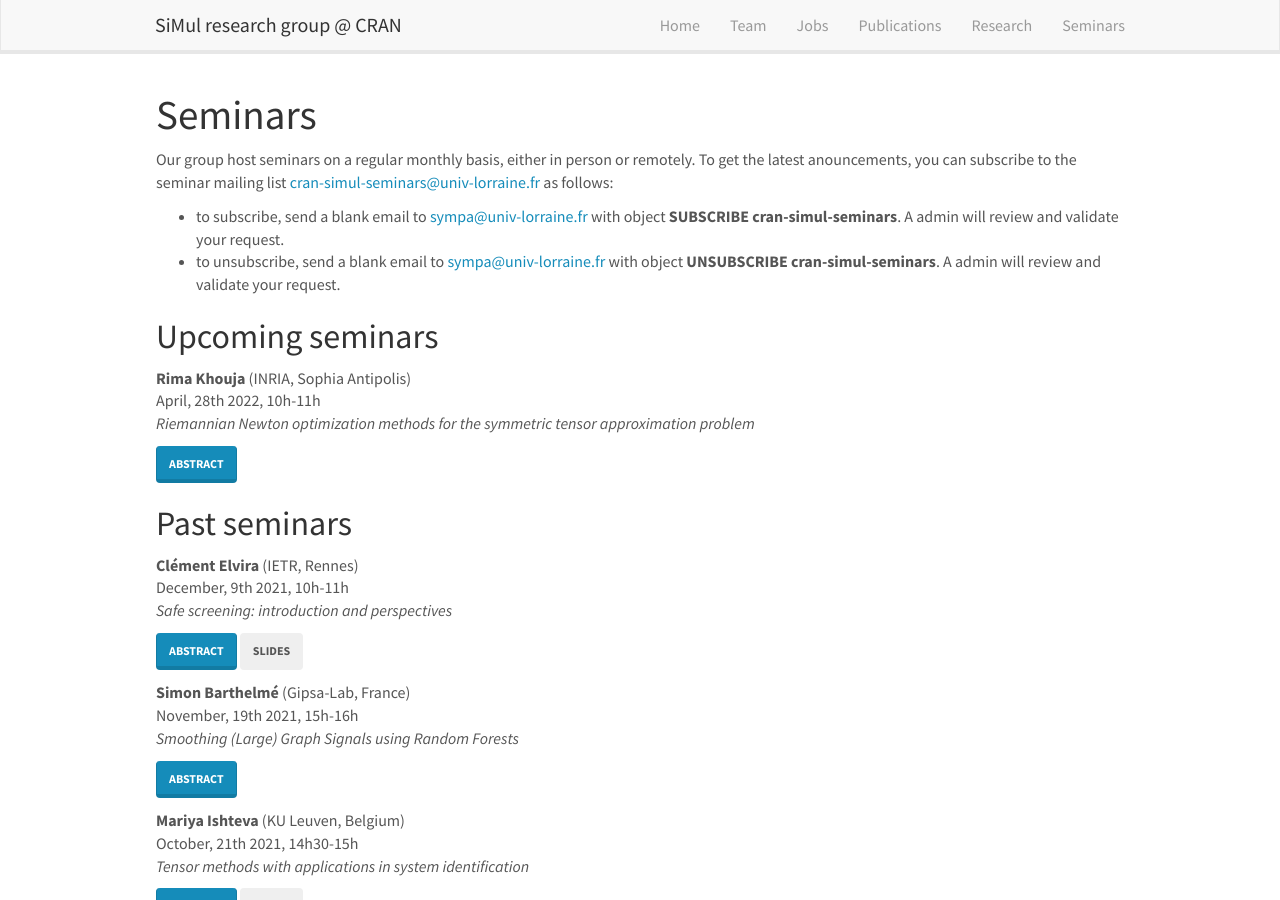
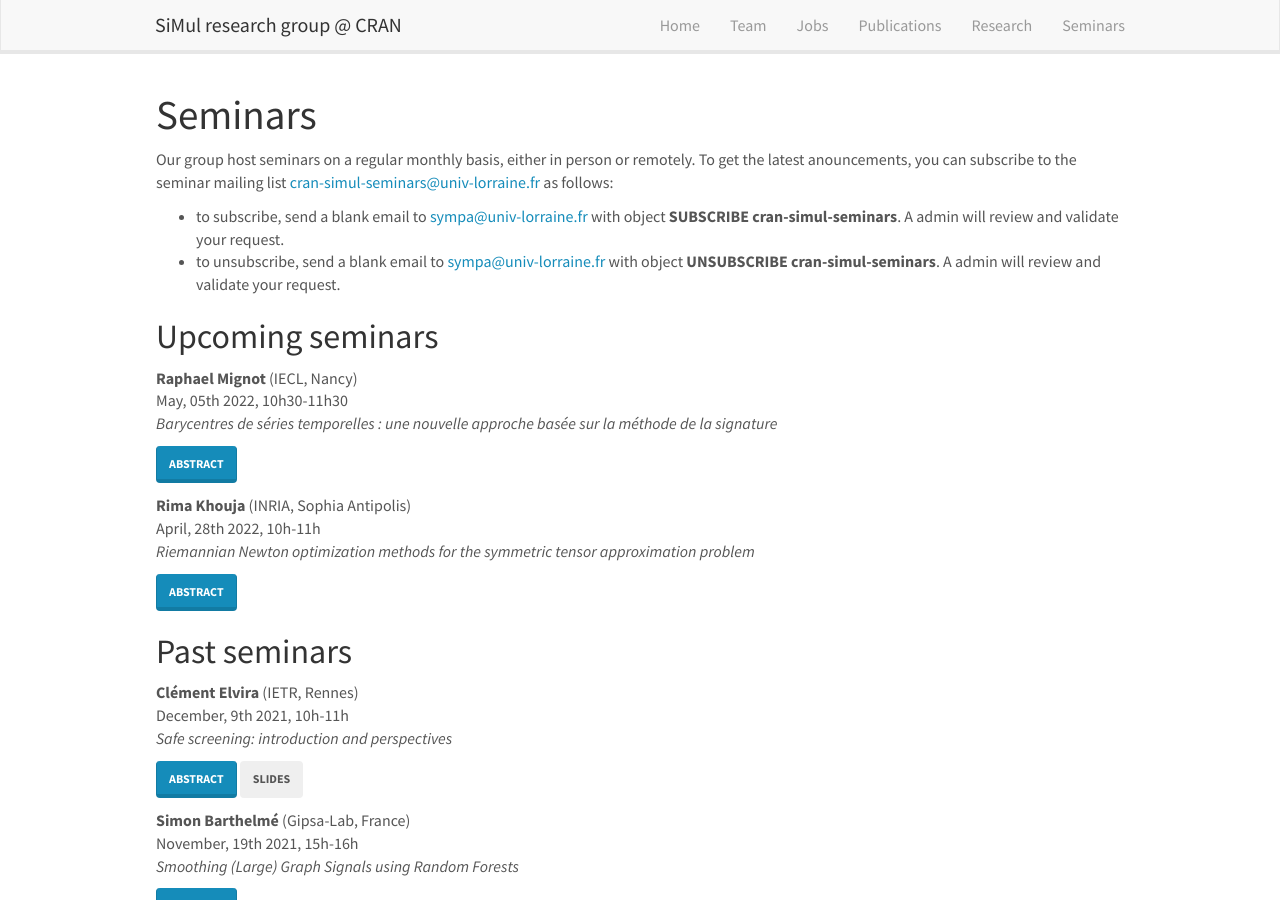
Before and after one commit to cran-simul/cran-simul.github.io_old, a Jekyll site: the page built from _pages/seminars.md, in a window 1280 px wide and 900 px high. Built offline with Jekyll 4.4.1, drawn with Linux system fonts in a browser that asks for light colours; nearby versions of some CDN libraries.

Commit message:
Update seminarlist.yml

```diff
--- a/_data/seminarlist.yml
+++ b/_data/seminarlist.yml
@@ -6,6 +6,13 @@
 #
 #   In this talk we will cover the automatic learning reasoning capabilities through large-scale training of deep neural networks from data, and we target different situations, like robotics and embodied computer vision (robot navigation to solve visual tasks) as well as vision and language reasoning (visual question answering). We explore this problem in a holistic way and study it from various angles of attack: what are the tasks which lead to emergence of reasoning? How can we evaluate agents and measure reasoning vs. bias exploitation? How can we x-ray neural models and visualize their internal behavior? What are the bottlenecks in learning reasoning? Can we structure neural networks with inductive bias to improve the emergence of reasoning, by including prior knowledge on geometry, physics, or semantics?"
 #   active: 1
+-  speaker: Raphael Mignot
+   institution: IECL, Nancy
+   date:  May, 05th 2022, 10h30-11h30
+   title: "Barycentres de séries temporelles : une nouvelle approche basée sur la méthode de la signature"
+   abstract: La méthode de la signature a été largement utilisée pour l'analyse des séries temporelles multivariées. Cette approche a prouvé son efficacité pour de nombreuses applications  en apprentissage statistique. La définition d'une notion de barycentre dans l'espace des signatures est un premier pas prometteur permettant de développer de nouvelles extensions de l'analyse en composantes principales (ACP)  ou de l'algorithme des k-moyennes aux séries temporelles.
+   active: 1
+
 -  speaker: Rima Khouja
    institution: INRIA, Sophia Antipolis
    date:  April, 28th 2022, 10h-11h
```
